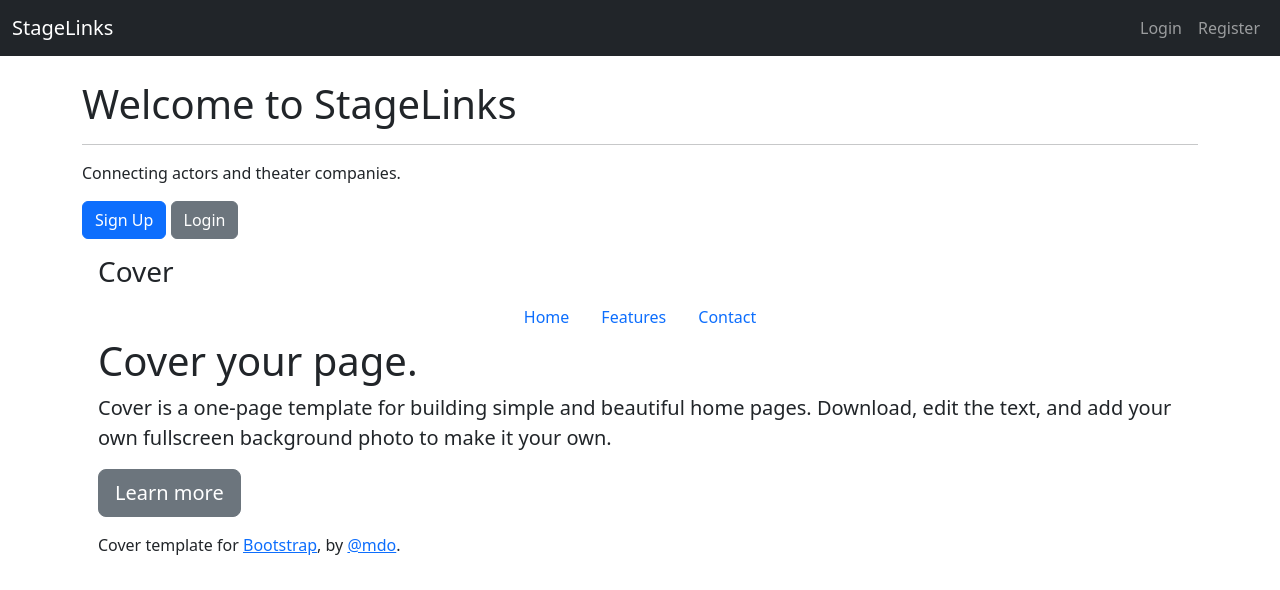
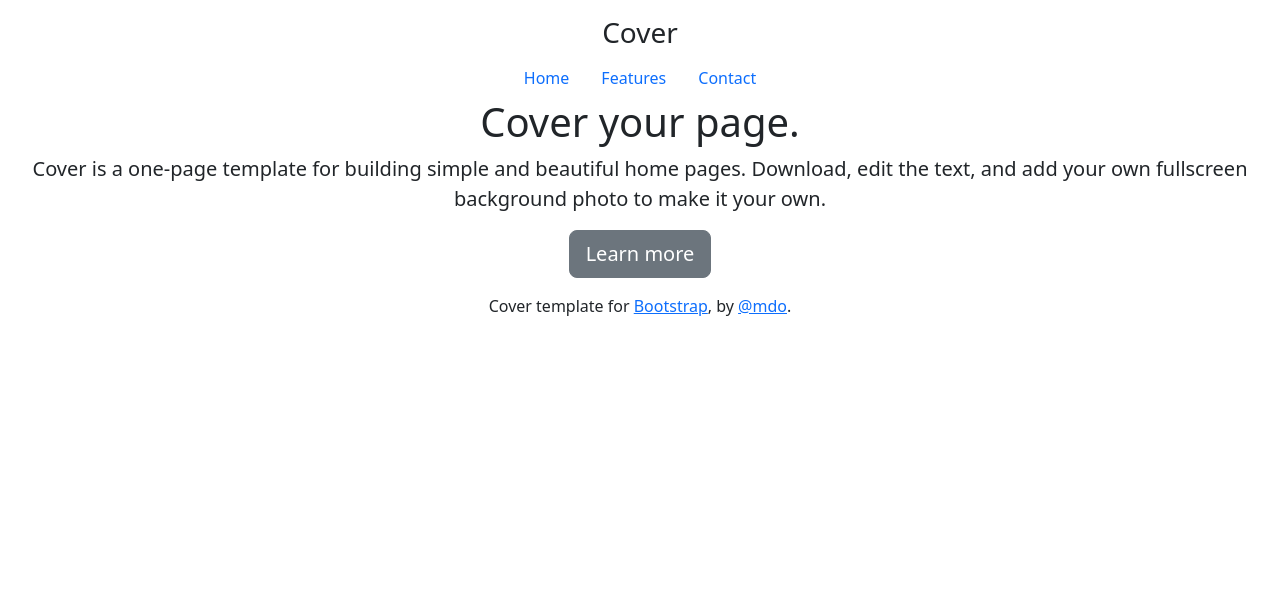
Before and after one commit to kalebb1002/StageLinks, a Flask app: page / in a window 1280 px wide. Shown: the top 590 px of the page. Run offline with Flask 3, Linux system fonts and the light colour scheme; some libraries are stand-ins or nearby versions.

Commit message:
started implementing bootstrap templates

```diff
--- a/templates/home.html
+++ b/templates/home.html
@@ -1,15 +1,25 @@
-{% extends "base.html" %}
-{% block title %}StageLinks{% endblock %}
-{% block content %}
-    {% if current_user.is_authenticated %}
-        <h1>Welcome back, {{ current_user.username }}!</h1><hr>
-        <a href="{{ url_for('profile', username=current_user.username) }}" class="btn btn-primary">Go to Profile</a>
-    {% else %}
-        <h1>Welcome to StageLinks</h1><hr>
-        <p>Connecting actors and theater companies.</p>
-        <a href="{{ url_for('register') }}" class="btn btn-primary">Sign Up</a>
-        <a href="{{ url_for('login') }}" class="btn btn-secondary">Login</a>
-    {% endif %}
+<!DOCTYPE html>
+<!-- saved from url=(0049)https://getbootstrap.com/docs/4.1/examples/cover/ -->
+<html lang="en"><head><meta http-equiv="Content-Type" content="text/html; charset=UTF-8">
+
+    <meta name="viewport" content="width=device-width, initial-scale=1, shrink-to-fit=no">
+    <meta name="description" content="">
+    <meta name="author" content="">
+    <link rel="icon" href="https://getbootstrap.com/docs/4.1/assets/img/favicons/favicon.ico">
+
+    <title>Cover Template for Bootstrap</title>
+
+    <link rel="canonical" href="https://getbootstrap.com/docs/4.1/examples/cover/">
+
+    <!-- Bootstrap core CSS -->
+    <link href="./Cover Template for Bootstrap_files/bootstrap.min.css" rel="stylesheet">
+
+    <!-- Custom styles for this template -->
+    <link href="./Cover Template for Bootstrap_files/cover.css" rel="stylesheet">
+  </head>
+
+  <body class="text-center">
+
     <div class="cover-container d-flex w-100 h-100 p-3 mx-auto flex-column">
       <header class="masthead mb-auto">
         <div class="inner">
@@ -44,4 +54,6 @@
     <script>window.jQuery || document.write('<script src="../../assets/js/vendor/jquery-slim.min.js"><\/script>')</script>
     <script src="./Cover Template for Bootstrap_files/popper.min.js"></script>
     <script src="./Cover Template for Bootstrap_files/bootstrap.min.js"></script>
-{% endblock %}
+
+
+</body></html>
```
